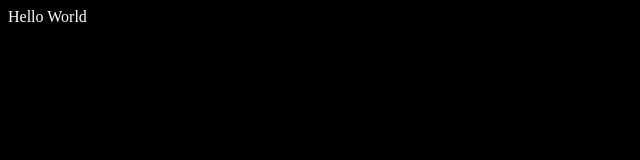
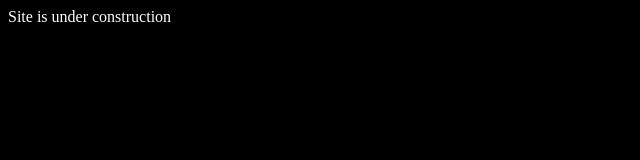
Before and after one commit to christophdeml/christophdeml.github.io, a plain HTML site: page index.html in a window 1280 px wide. Shown: the whole page, without its empty margins (0-640 px from the left). Drawn offline with Linux system fonts and the light colour scheme.

Commit message:
Update index.html

```diff
--- a/index.html
+++ b/index.html
@@ -4,7 +4,7 @@
     <meta name="viewport" content="width=device-width, initial-scale=1.0" />
   </head>
 <body>
-Hello World
+Site is under construction
   <script src="main.js"></script>
 </body>
 </html>
```
